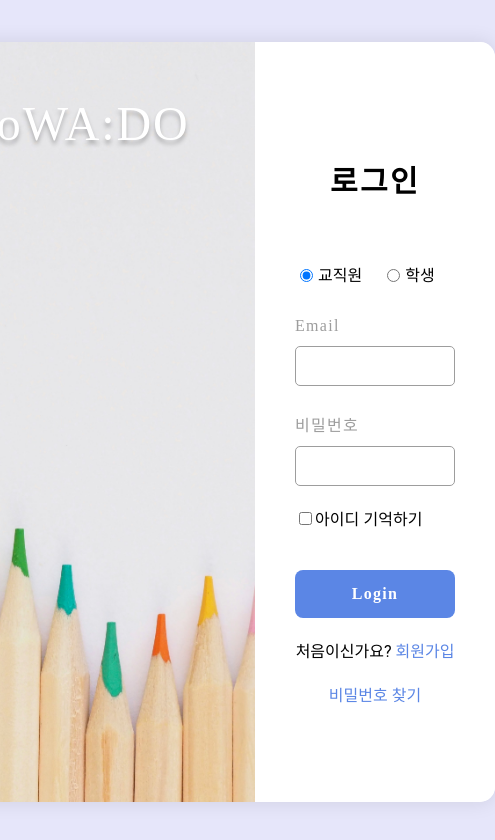
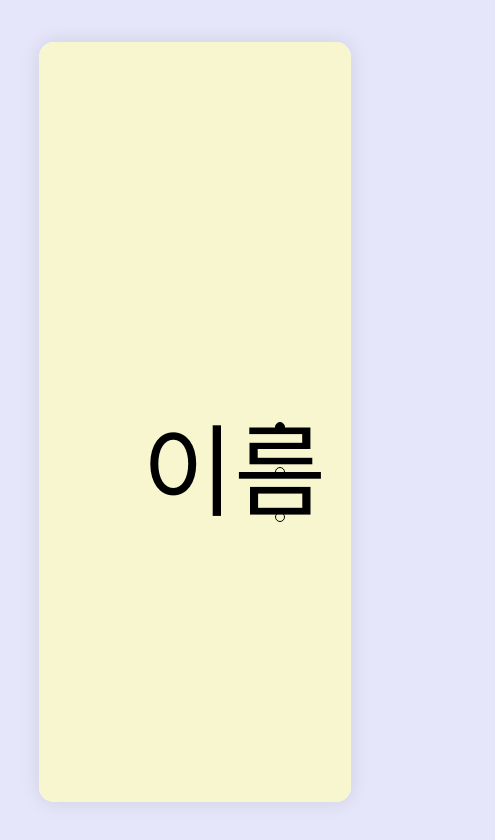
Before and after one commit to DoWA-DO/DoWADO-Web-Client, a React (Create React App) app: page / in a window 390 px wide. Shown: the top 840 px of the page, 495 px wide, since content can reach past the window. Built offline with nearby package versions, Linux system fonts and the light colour scheme.

Commit message:
로그인/회원가입 반응형 추가 & 메인 페이지 틀 추가

```diff
--- a/src/components/FindPassword.jsx
+++ b/src/components/FindPassword.jsx
@@ -1,8 +1,8 @@
-import React, { useState } from 'react';
-import { useNavigate } from 'react-router-dom';
+import React, { useState } from "react";
+import { useNavigate } from "react-router-dom";
 
 const FindPassword = () => {
-    const [email, setEmail] = useState('');
+  const [email, setEmail] = useState("");
 
   const handleEmailChange = (e) => {
     setEmail(e.target.value);
@@ -11,7 +11,7 @@ const FindPassword = () => {
   const handleSubmit = (e) => {
     e.preventDefault();
     // 여기에 비밀번호 찾기 로직을 추가하세요
-      console.log('비밀번호 찾기 요청:', email);
+    console.log("비밀번호 찾기 요청:", email);
   };
 
   return (
@@ -29,7 +29,12 @@ const FindPassword = () => {
             required
           />
         </div>
-          <button type="submit" className="find-password-button">비밀번호 찾기</button>
+        <button type="submit" className="find-password-button">
+          비밀번호 찾기
+        </button>
+        <div className="signup-link">
+          <a href="/login">로그인</a>
+        </div>
       </form>
     </div>
   );
--- /dev/null
+++ b/src/components/Main.jsx
@@ -0,0 +1,93 @@
+import React, { useState, useEffect, useRef } from "react";
+import Dots from "./MainDot";
+
+const Main = () => {
+  const DIVIDER_HEIGHT = 5;
+  const outerDivRef = useRef();
+  const [currentPage, setCurrentPage] = useState(1);
+  useEffect(() => {
+    const wheelHandler = (e) => {
+      e.preventDefault();
+      const { deltaY } = e;
+      const { scrollTop } = outerDivRef.current; // 스크롤 위쪽 끝부분 위치
+      const pageHeight = window.innerHeight; // 화면 세로길이, 100vh와 같습니다.
+
+      if (deltaY > 0) {
+        // 스크롤 내릴 때
+        if (scrollTop >= 0 && scrollTop < pageHeight) {
+          //현재 1페이지
+          console.log("현재 1페이지, down");
+          outerDivRef.current.scrollTo({
+            top: pageHeight + DIVIDER_HEIGHT,
+            left: 0,
+            behavior: "smooth",
+          });
+          setCurrentPage(2);
+        } else if (scrollTop >= pageHeight && scrollTop < pageHeight * 2) {
+          //현재 2페이지
+          console.log("현재 2페이지, down");
+          outerDivRef.current.scrollTo({
+            top: pageHeight * 2 + DIVIDER_HEIGHT * 2,
+            left: 0,
+            behavior: "smooth",
+          });
+          setCurrentPage(3);
+        } else {
+          // 현재 3페이지
+          console.log("현재 3페이지, down");
+          outerDivRef.current.scrollTo({
+            top: pageHeight * 2 + DIVIDER_HEIGHT * 2,
+            left: 0,
+            behavior: "smooth",
+          });
+        }
+      } else {
+        // 스크롤 올릴 때
+        if (scrollTop >= 0 && scrollTop < pageHeight) {
+          //현재 1페이지
+          console.log("현재 1페이지, up");
+          outerDivRef.current.scrollTo({
+            top: 0,
+            left: 0,
+            behavior: "smooth",
+          });
+        } else if (scrollTop >= pageHeight && scrollTop < pageHeight * 2) {
+          //현재 2페이지
+          console.log("현재 2페이지, up");
+          outerDivRef.current.scrollTo({
+            top: 0,
+            left: 0,
+            behavior: "smooth",
+          });
+          setCurrentPage(1);
+        } else {
+          // 현재 3페이지
+          console.log("현재 3페이지, up");
+          outerDivRef.current.scrollTo({
+            top: pageHeight + DIVIDER_HEIGHT,
+            left: 0,
+            behavior: "smooth",
+          });
+          setCurrentPage(2);
+        }
+      }
+    };
+    const outerDivRefCurrent = outerDivRef.current;
+    outerDivRefCurrent.addEventListener("wheel", wheelHandler);
+    return () => {
+      outerDivRefCurrent.removeEventListener("wheel", wheelHandler);
+    };
+  }, []);
+  return (
+    <div ref={outerDivRef} className="outer">
+      <Dots currentPage={currentPage} />
+      <div className="inner bg-yellow">이름</div>
+      <div className="divider"></div>
+      <div className="inner bg-blue">내용</div>
+      <div className="divider"></div>
+      <div className="inner bg-pink">버튼</div>
+    </div>
+  );
+};
+
+export default Main;
--- /dev/null
+++ b/src/components/MainDot.jsx
@@ -0,0 +1,38 @@
+const Dot = ({ num, currentPage }) => {
+  return (
+    <div
+      style={{
+        width: 10,
+        height: 10,
+        border: "1px solid black",
+        borderRadius: 999,
+        backgroundColor: currentPage === num ? "black" : "transparent",
+        transitionDuration: 1000,
+        transition: "background-color 0.5s",
+      }}
+    ></div>
+  );
+};
+
+const Dots = ({ currentPage }) => {
+  return (
+    <div style={{ position: "fixed", top: "50%", right: 100 }}>
+      <div
+        style={{
+          display: "flex",
+          flexDirection: "column",
+          justifyContent: "space-between",
+          alignItems: "center",
+          width: 20,
+          height: 100,
+        }}
+      >
+        <Dot num={1} currentPage={currentPage}></Dot>
+        <Dot num={2} currentPage={currentPage}></Dot>
+        <Dot num={3} currentPage={currentPage}></Dot>
+      </div>
+    </div>
+  );
+};
+
+export default Dots;
--- a/src/components/SignupForm.jsx
+++ b/src/components/SignupForm.jsx
@@ -348,7 +348,7 @@ const SignupForm = () => {
           회원가입
         </button>
         <div className="signup-link">
-          계정이 있나요? <a href="/">로그인</a>
+          계정이 있나요? <a href="/login">로그인</a>
         </div>
       </form>
 
--- a/src/index.js
+++ b/src/index.js
@@ -1,7 +1,7 @@
 import React from "react";
 import ReactDOM from "react-dom/client";
-import "./index.css";
-import "./ui/style.css";
+// import "./index.css";
+// import "./ui/style.css";
 import App from "./App";
 import reportWebVitals from "./reportWebVitals";
 import { BrowserRouter as Router, Route, Routes } from "react-router-dom";
@@ -11,16 +11,18 @@ import LoginPage from "./pages/LoginPage";
 import SignupPage from "./pages/SignupPage";
 import FindPasswordPage from "./pages/FindPasswordPage";
 import DashboardStudentPage from "./pages/DashboadStudentPage";
-import DashboardFacultyPage from './pages/DashboardFacultyPage'
-import FacultyDocumentPage from './pages/FacultyDocumentPage';
-import StudentManagementPage from './pages/StudentManagementPage';
+import DashboardFacultyPage from "./pages/DashboardFacultyPage";
+import FacultyDocumentPage from "./pages/FacultyDocumentPage";
+import StudentManagementPage from "./pages/StudentManagementPage";
+import MainPage from "./pages/MainPage";
 
 const root = ReactDOM.createRoot(document.getElementById("root"));
 root.render(
   <React.StrictMode>
     <Router>
       <Routes>
-          <Route path="/" element={<LoginPage />} />
+        <Route path="/" element={<MainPage />} />
+        <Route path="/login" element={<LoginPage />} />
         <Route path="/signup" element={<SignupPage />} />
         <Route path="/findpassword" element={<FindPasswordPage />} />
         <Route path="/dashboardstudent" element={<DashboardStudentPage />} />
--- /dev/null
+++ b/src/pages/MainPage.jsx
@@ -0,0 +1,15 @@
+import React from "react";
+import "../ui/Main.css";
+import Main from "../components/Main";
+
+const MainPage = () => {
+  return (
+    <div className="container">
+      <div className="content-container">
+       <Main />
+      </div>
+    </div>
+  );
+};
+
+export default MainPage;
--- a/src/pages/SignupPage.jsx
+++ b/src/pages/SignupPage.jsx
@@ -1,5 +1,6 @@
 import React from "react";
 import SignupForm from "../components/SignupForm";
+import "../ui/Login.css";
 
 const SignupPage = () => {
   return (
--- a/src/ui/style.css
+++ b/src/ui/Login.css
@@ -15,11 +15,10 @@ body {
 /* 메인 컨테이너 */
 .container {
   width: 80vw; /* 고정된 너비 */
-  /* max-width: 1100px; */
-  min-width: 600px;
+  min-width: 300px; /* 모바일 화면을 위해 최소 너비 조정 */
   height: 90vh; /* 고정된 높이 */
-  /* max-height: 800px; */
   display: flex;
+  flex-direction: column; /* 모바일 화면에서 수직 배열 */
   background: #ffffff;
   border-radius: 15px;
   box-shadow: 0 0 20px rgba(0, 0, 0, 0.1);
@@ -28,7 +27,8 @@ body {
 
 /* 내부 컨테이너 */
 .rectangle-2 {
-  width: 60%;
+  width: 100%;
+  height: 40%; /* 모바일 화면에서 높이 조정 */
   background: rgba(91, 134, 229, 0.51);
   display: flex;
   justify-content: center;
@@ -40,7 +40,7 @@ body {
   font-family: "Alfa Slab One";
   font-style: normal;
   font-weight: 400;
-  font-size: 48px;
+  font-size: 30px; /* 모바일 화면에서 폰트 크기 조정 */
   line-height: 100px;
   letter-spacing: 0.04em;
   color: #ffffff;
@@ -50,26 +50,27 @@ body {
 
 .rectangle-2::before {
   content: "";
-  background: url("../../public/example.jpg") no-repeat center center; /* 이미지 경로와 배치 설정 */
-  background-size: cover; /* 이미지 크기 조절 */
+  background: url("../../public/example.jpg") no-repeat center center;
+  background-size: cover;
   position: absolute;
   top: 0;
   left: 0;
   width: 100%;
   height: 100%;
-  z-index: 0; /* 텍스트 뒤에 이미지 배치 */
-  border-radius: 15px 0 0 15px; /* 기존 사각형 모서리 반경과 일치시킴 */
+  z-index: 0;
+  border-radius: 15px 15px 0 0; /* 모바일 화면에서 모서리 반경 조정 */
 }
 
 /* 오른쪽 패널 */
 .rectangle-1 {
-  width: 40%;
+  width: 100%;
+  height: 60%; /* 모바일 화면에서 높이 조정 */
   background: #ffffff;
-  border-radius: 0 15px 15px 0;
-  padding: 40px;
+  border-radius: 0 0 15px 15px; /* 모바일 화면에서 모서리 반경 조정 */
+  padding: 20px; /* 모바일 화면에서 패딩 조정 */
   display: flex;
   flex-direction: column;
-  justify-content: center;
+  /* justify-content: center; */
   box-sizing: border-box;
   overflow: auto;
 }
@@ -78,11 +79,11 @@ body {
   font-family: "Alfa Slab One";
   font-style: normal;
   font-weight: 800;
-  font-size: 30px;
-  line-height: 40px;
+  font-size: 30px; /* 모바일 화면에서 폰트 크기 조정 */
+  line-height: 30px;
   letter-spacing: 0.08em;
   color: #000000;
-  margin-bottom: 40px;
+  margin-bottom: 20px; /* 모바일 화면에서 마진 조정 */
   text-align: center;
 }
 
@@ -90,21 +91,9 @@ body {
 .user-type-group {
   display: flex;
   justify-content: flex-start;
-  gap: 20px; /* 라벨 사이 간격 조절 */
+  gap: 20px;
   margin-bottom: 20px;
-  margin-top: 20px; /* 위쪽 여백 추가 */
-}
-
-.user-type-group label {
-  display: flex;
-  align-items: center;
-  font-family: "Telegraf", sans-serif; /* 폰트 일관성 */
-  font-size: 16px; /* 폰트 크기 조정 */
-  color: #000000; /* 폰트 색상 */
-}
-
-.user-type-group input[type="radio"] {
-  margin-right: 5px;
+  margin-top: 20px;
 }
 
 /* 폼 */
@@ -267,48 +256,67 @@ body {
   transform: translate(-50%, -50%);
   background-color: #ffffff;
   padding: 20px;
-  border-radius: 5px;
-  box-shadow: 0 0 10px rgba(0, 0, 0, 0.2);
+  box-shadow: 0 0 10px rgba(0, 0, 0, 0.1);
+  border-radius: 10px;
+  z-index: 10;
 }
 
-.modal-overlay {
-  position: fixed;
-  top: 0;
-  left: 0;
-  width: 100%;
-  height: 100%;
-  background-color: rgba(0, 0, 0, 0.5);
-  z-index: 1000;
-  display: flex;
-  justify-content: center;
-  align-items: center;
+/* 모바일 화면 */
+@media (min-width: 768px) {
+  .container {
+    flex-direction: row; /* 태블릿 이상의 화면에서 수평 배열 */
   }
 
-.modal h2 {
-  font-size: 24px;
-  margin-bottom: 10px;
+  .rectangle-2 {
+    width: 60%;
+    height: 100%;
   }
 
-.modal p {
-  font-size: 16px;
-  line-height: 1.5;
-  margin-bottom: 20px;
+  .rectangle-2 h1 {
+    font-size: 48px; /* 태블릿 이상의 화면에서 폰트 크기 조정 */
   }
 
-.modal button {
-  padding: 10px 20px;
-  background-color: #007bff;
-  color: #ffffff;
-  border: none;
-  border-radius: 5px;
-  cursor: pointer;
+  .rectangle-2::before {
+    border-radius: 15px 0 0 15px; /* 태블릿 이상의 화면에서 모서리 반경 조정 */
   }
 
-.modal button:hover {
-  background-color: #0056b3;
+  .rectangle-1 {
+    width: 40%;
+    height: 100%;
+    border-radius: 0 15px 15px 0; /* 태블릿 이상의 화면에서 모서리 반경 조정 */
+    padding: 40px; /* 태블릿 이상의 화면에서 패딩 조정 */
+    justify-content: center;
   }
 
-.info-check a {
-  margin-left: 5px;
-  color: #5b86e5;
+  .rectangle-1 h2 {
+    font-size: 30px; /* 태블릿 이상의 화면에서 폰트 크기 조정 */
+    margin-bottom: 40px; /* 태블릿 이상의 화면에서 마진 조정 */
   }
+}
+
+/* 태블릿 화면 */
+@media (min-width: 768px) and (max-width: 1023px) {
+  .container {
+    width: 90vw; /* 예시로 너비를 조정합니다 */
+  }
+
+  .rectangle-2 {
+    height: 100%; /* 예시로 높이를 조정합니다 */
+    width: 40%;
+  }
+
+  .rectangle-1 {
+    width: 60%;
+    height: 100%;
+    padding: 30px; /* 예시로 패딩을 조정합니다 */
+  }
+
+  .rectangle-1 h2 {
+    font-size: 30px; /* 예시로 폰트 크기를 조정합니다 */
+    margin-bottom: 30px; /* 예시로 마진을 조정합니다 */
+  }
+
+  .rectangle-2::before {
+    border-radius: 15px 0 0 15px; /* 예시로 모서리 반경을 조정합니다 */
+  }
+}
--- /dev/null
+++ b/src/ui/Main.css
@@ -0,0 +1,42 @@
+body {
+  margin: 0;
+  overflow-y: hidden;
+}
+
+.outer {
+  width: 100vw;
+  height: 100vh;
+  overflow-y: auto;
+}
+
+/* 화면에서 스크롤바 안보이게 */
+.outer::-webkit-scrollbar {
+  display: none;
+}
+
+.inner {
+  height: 100vh;
+  display: flex;
+  justify-content: center;
+  align-items: center;
+  font-size: 100px;
+}
+
+.bg-yellow {
+  background-color: #f7f6cf;
+}
+
+.bg-blue {
+  background-color: #b6d8f2;
+}
+
+.bg-pink {
+
+  background-color: #f4cfdf;
+}
+
+.divider {
+  width: 100%;
+  height: 5px;
+  background-color: gray;
+}
```
Also changed, not shown: src/pages/LoginPage.jsx (+6 -5 lines), public/DoWADo_logo.png. Lines whose indentation alone changed are shown as unchanged.
